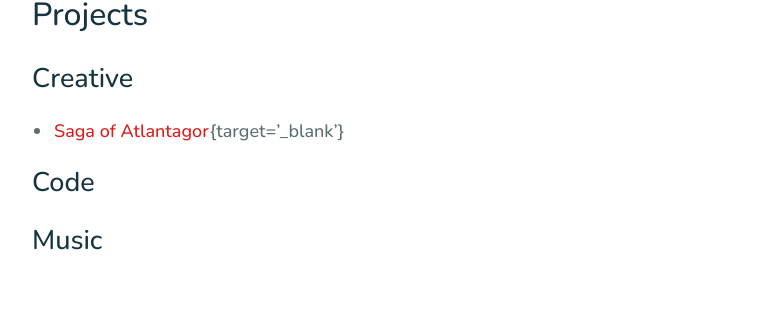
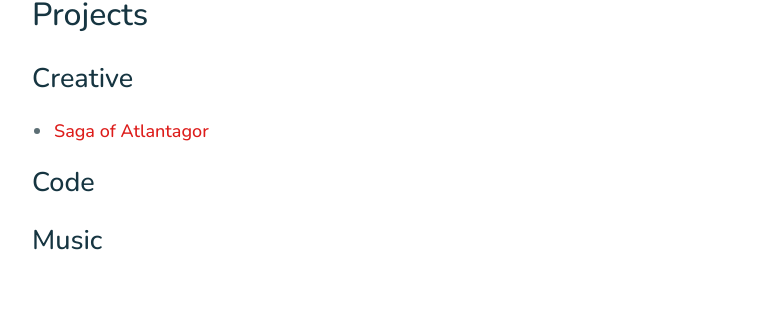
Before and after one commit to apachedragonfly/apachedragonfly.github.io, a Jekyll site: the page built from _pages/projects.md, in a window 1280 px wide. Shown: the part 292-606 px from the top of the page, without its empty margins (258-1020 px from the left). Built offline with Jekyll 4.4.1, drawn with Linux system fonts in a browser that asks for light colours.

Commit message:
Update projects.md

```diff
--- a/_pages/projects.md
+++ b/_pages/projects.md
@@ -5,7 +5,7 @@ permalink: /projects/
 ---
 
 # Creative
-- [Saga of Atlantagor](https://github.com/apachedragonfly/atlantagor){target='_blank'}
+- [Saga of Atlantagor](https://atlantagor.github.io)
 
 # Code
 
```
